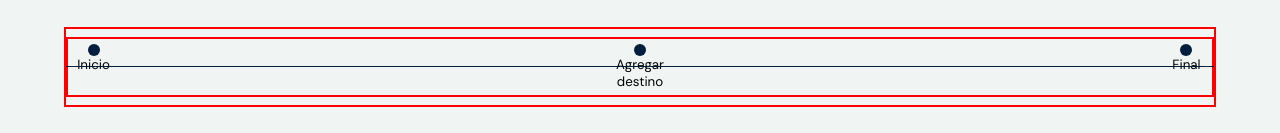
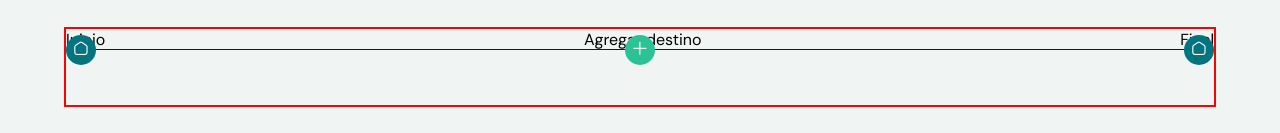
Before and after one commit to vickyvillalba22/my-journey-villalba, a Vue app: page / in a window 1280 px wide. Shown: the top 133 px of the page. Built offline with nearby package versions, Linux system fonts and the light colour scheme.

Commit message:
timeline

```diff
--- a/src/App.vue
+++ b/src/App.vue
@@ -31,17 +31,24 @@ const puntos = ref([
       metodo: ()=>{
         panelVisible.value = false
         panelInicioVis.value = true
-      }
+      },
+      icono: "fi fi-rr-house-blank",
+      colorFondo: "fondoVerdeOscuro"
     },
 
     {   name: "Agregar destino",
         metodo: ()=>{
         mostrarModal()
-        }
+        },
+        icono: "fi fi-rr-plus",
+        colorFondo: "fondoMedio"
+
     },
 
     { name: "Final",
-      metodo: ()=>{}
+      metodo: ()=>{},
+      icono: "fi fi-rr-house-blank",
+      colorFondo: "fondoVerdeOscuro"
     }
 ])
 
--- a/src/timeline.vue
+++ b/src/timeline.vue
@@ -9,34 +9,43 @@ const puntos = inject('puntos')
 
 <template>
 
-<div id="timeline" class="posRel df centerY bordeRojo">
+<div id="timeline" class="posRel df columna centerY bordeRojo">
+
+    <!--nombres-->
+    <div class="w100 df spaceb">
+
+        <div v-for="(punto, i) in puntos" class="df">
+
+            <p class="fuente" @click="punto.metodo">
+                {{ punto.name }}
+            </p>
+
+        </div>
+
+    </div>
+
+    <!--cont linea y puntos-->
+    <div class="w100 df centerY">
 
     <!--linea-->
-    <div id="linea" class="fondoOscuro posAb df centerY"></div>
+    <div id="linea" class="fondoOscuro df centerY posAb"></div>
 
     <!--puntos-->
-    <div id="contPuntos" class="df spaceb bordeRojo">
+    <div id="contPuntos" class="df spaceb posAb">
 
-        <button
-        v-for="(punto, i) in puntos" class="punto  fondoTransparente df columna centerY fuente sinBorde placaTimeline"
-        @click="punto.metodo"
-        :key="i"
-        >
-            <!--mas agregar
-            <i v-if="punto.name === 'Agregar destino'" class="fi fi-rr-plus"></i>-->
+        <button v-for="(punto, i) in puntos" class="punto  fondoTransparente df columna centerY fuente sinBorde placaTimeline" @click="punto.metodo" :key="i">
 
-            <div class="puntito fondoOscuro"></div>
-            {{ punto.name }}
-            <i
-            @click="punto.eliminar"
-            v-if="punto.name != 'Agregar destino' && punto.name != 'Inicio' && punto.name != 'Final'"
-            class="fi fi-rr-cross posAb"
-            ></i>
-
+            <div class="puntito df centerY centerX" :class="punto.colorFondo">
+                <i :class="punto.icono" class="blanco"></i>
+            </div>
 
         </button>
 
     </div>
+    <!--puntos-->
+
+    </div>
+    <!--cont linea y puntos-->
 
 </div>
 
@@ -50,9 +59,8 @@ const puntos = inject('puntos')
 }
 
 .placaTimeline{
-    width: 4vw;
     border-radius: 5px;
-    padding: 5px;
+    padding: 10px 0px;
 }
 
 #linea{
@@ -60,12 +68,15 @@ const puntos = inject('puntos')
     height: 1px;
 }
 .puntito{
-    width: 12px;
-    height: 12px;
+    width: 30px;
+    height: 30px;
     border-radius: 50%;
 }
 #contPuntos{
     width: 100%;
 }
+.cruz{
+    font-size: 0.7em;
+}
 
 </style>
```
